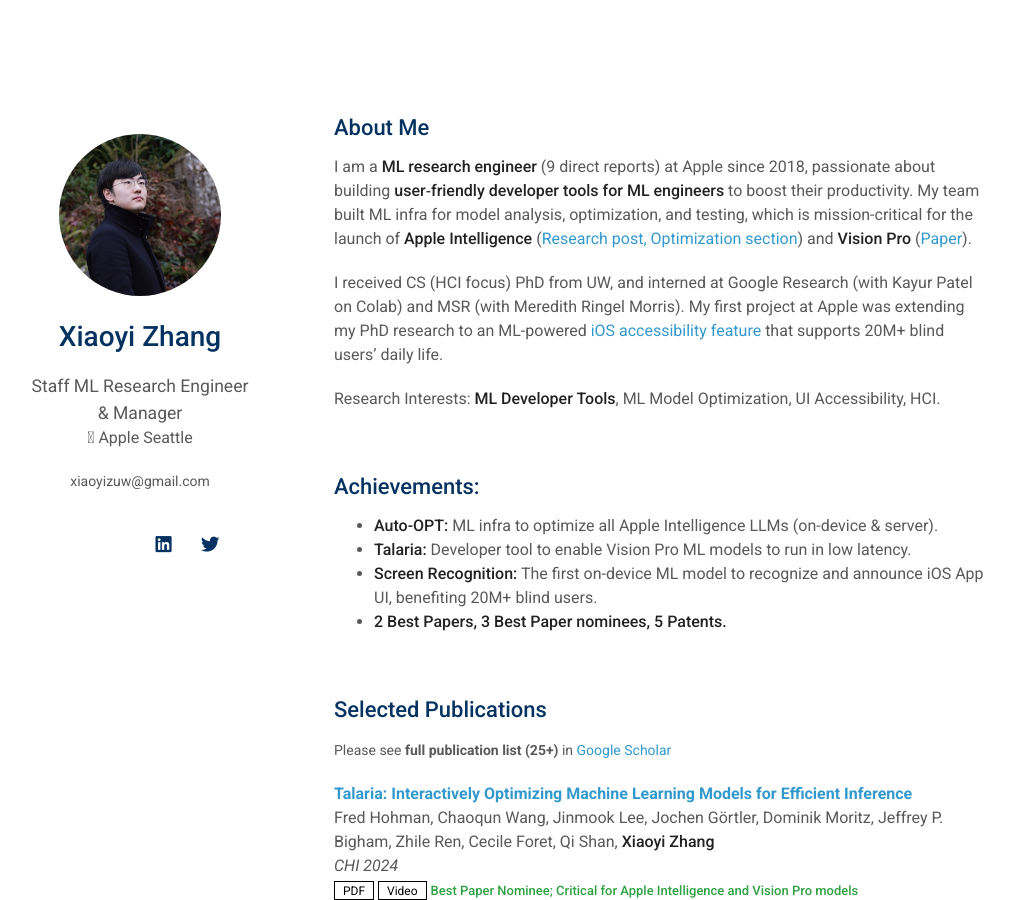
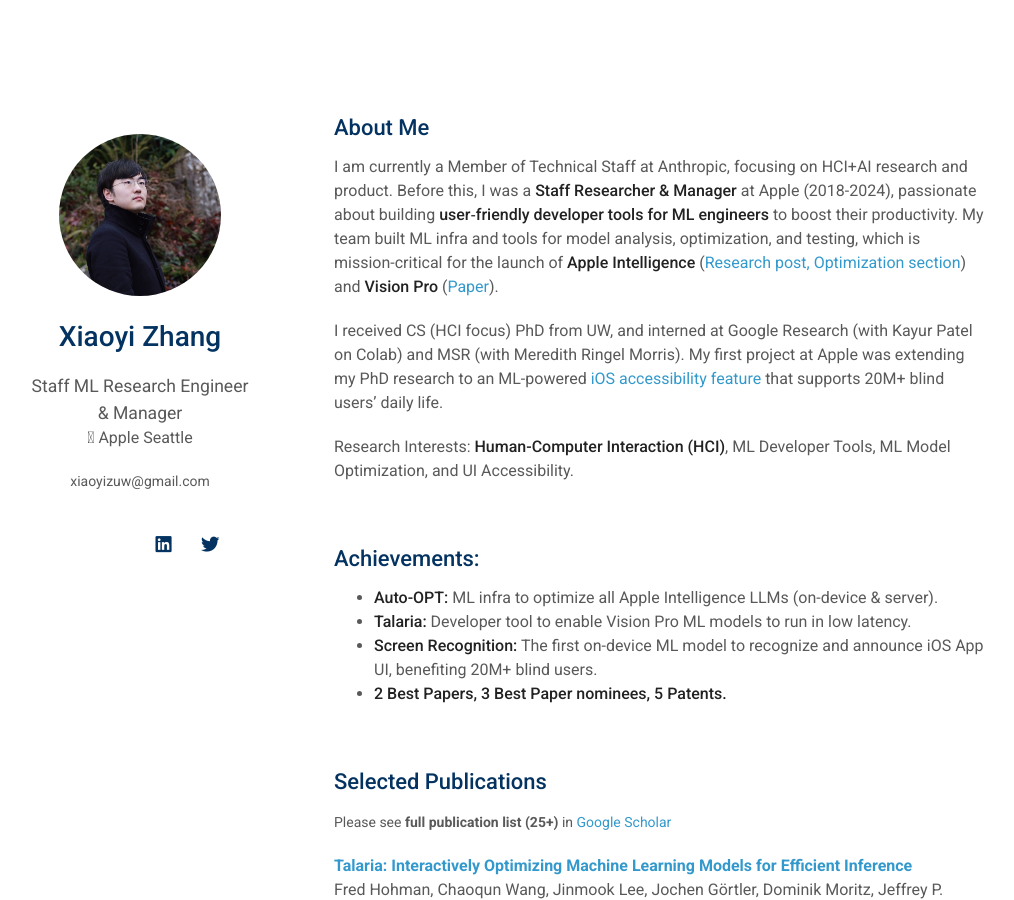
Before and after one commit to xiaoyizuw/personal-site, a Jekyll site: the page built from index.md, in a window 1280 px wide and 900 px high. Shown: the whole window, without its empty margins (136-1150 px from the left). Built offline with Jekyll 4.4.1, drawn with Linux system fonts in a browser that asks for light colours; nearby versions of some CDN libraries; a style sheet for code colours, icons or effects is not loaded; our own code applies the rules of GitHub Pages for plain Markdown files.

Commit message:
Update index.md

```diff
--- a/index.md
+++ b/index.md
@@ -4,11 +4,11 @@ layout: homepage
 
 ## About Me
 
-I am a **ML research engineer** (9 direct reports) at Apple since 2018, passionate about building **user‐friendly developer tools for ML engineers** to boost their productivity. My team built ML infra for model analysis, optimization, and testing, which is mission-critical for the launch of **Apple Intelligence** ([Research post, Optimization section](https://machinelearning.apple.com/research/introducing-apple-foundation-models)) and **Vision Pro** ([Paper](https://machinelearning.apple.com/research/talaria)).
+I am currently a Member of Technical Staff at Anthropic, focusing on HCI+AI research and product. Before this, I was a **Staff Researcher & Manager** at Apple (2018-2024), passionate about building **user‐friendly developer tools for ML engineers** to boost their productivity. My team built ML infra and tools for model analysis, optimization, and testing, which is mission-critical for the launch of **Apple Intelligence** ([Research post, Optimization section](https://machinelearning.apple.com/research/introducing-apple-foundation-models)) and **Vision Pro** ([Paper](https://machinelearning.apple.com/research/talaria)).
 
 I received CS (HCI focus) PhD from UW, and interned at Google Research (with Kayur Patel on Colab) and MSR (with Meredith Ringel Morris). My first project at Apple was extending my PhD research to an ML-powered [iOS accessibility feature](https://techcrunch.com/2020/12/03/iphones-can-now-automatically-recognize-and-label-buttons-and-ui-features-for-blind-users/) that supports 20M+ blind users' daily life.
 
-Research Interests: **ML Developer Tools**, ML Model Optimization, UI Accessibility, HCI.
+Research Interests: **Human-Computer Interaction (HCI)**, ML Developer Tools, ML Model Optimization, and UI Accessibility.
 
 <br>
 
```
